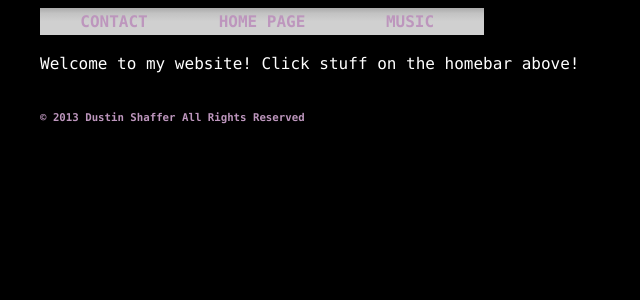
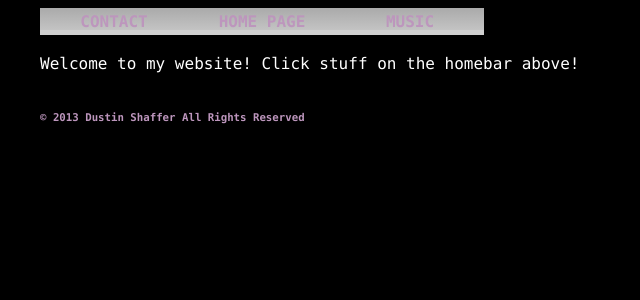
Before and after one commit to misterdustinface/misterdustinface.github.io, a Jekyll site: the page built from index.html, in a window 1280 px wide. Shown: the top 300 px of the page, without its empty margins (0-640 px from the left). Built offline with Jekyll 4.4.1, drawn with Linux system fonts in a browser that asks for light colours; comment, search, counter and statistics services are not loaded.

Commit message:
Update theme.css

```diff
--- a/css/theme1/theme.css
+++ b/css/theme1/theme.css
@@ -29,7 +29,7 @@ ul#list-nav li{float:left;}
 
 ul#list-nav li a:link, ul#list-nav li a:visited{
      foreground-blend-mode: overlay;
-     background: linear-gradient(to bottom, #aaaaaa 0%, #c3c3c3 20%, #D0D0D0 50%);
+     background: linear-gradient(to bottom, #aaaaaa 0%, #c3c3c3 80%, #D0D0D0 50%);
      text-shadow: green 20px 54px;
      text-shadow-blend-mode: multiply;
  /*background-color:#D0D0D0;*/
```
